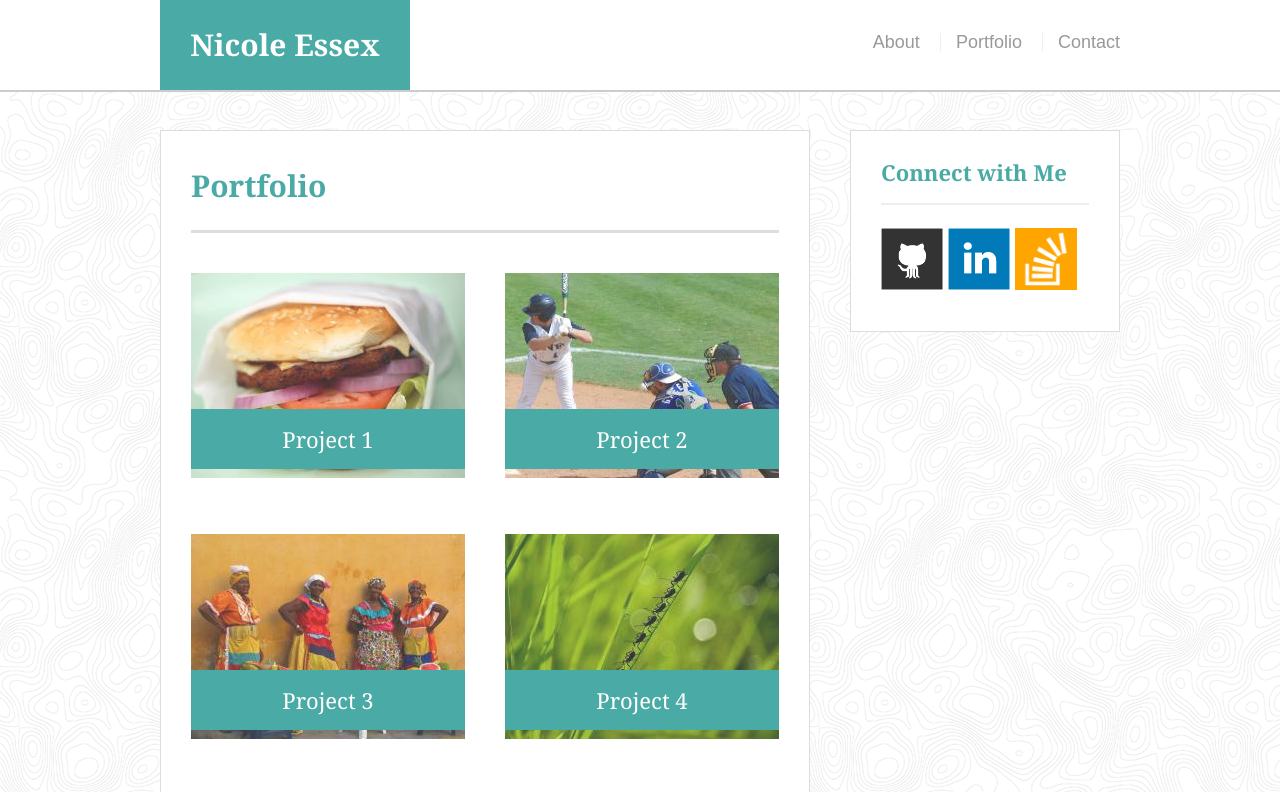
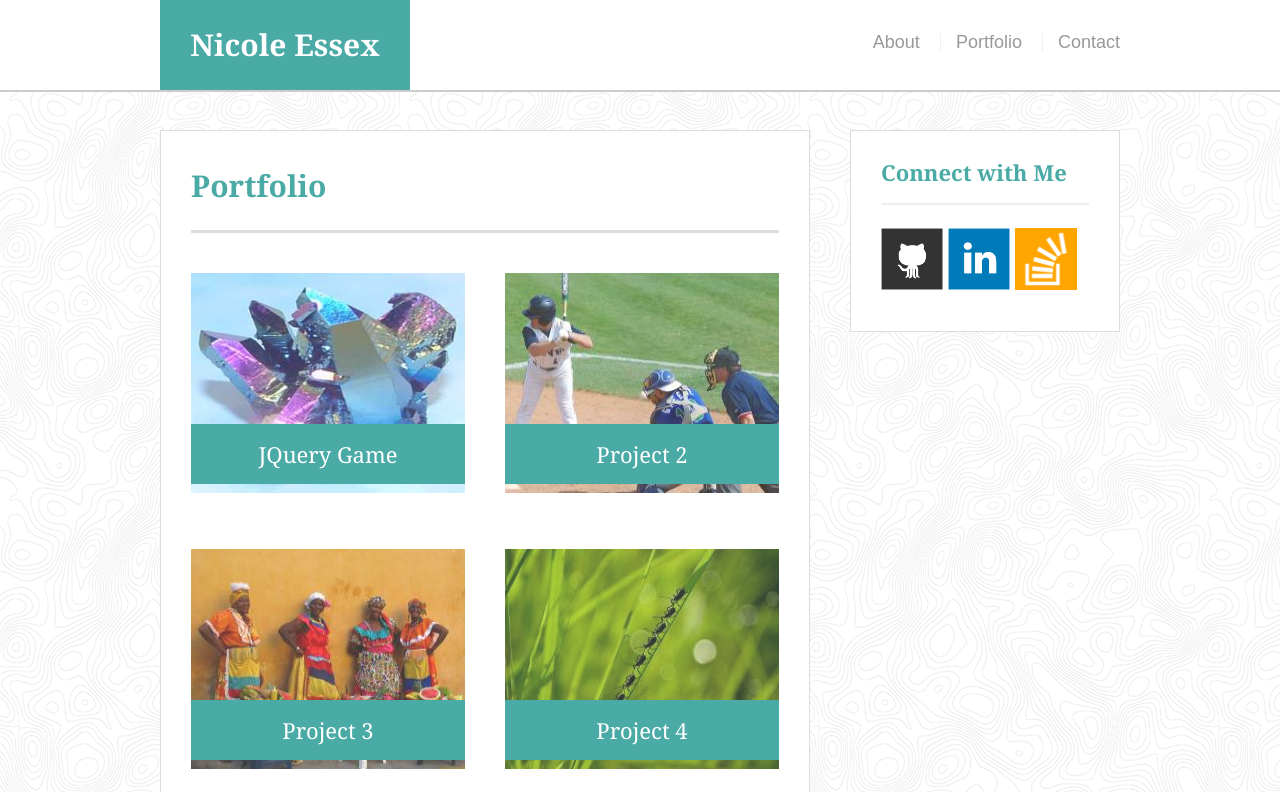
Before and after one commit to NicoleEssex/Responsive-Portfolio, a plain HTML site: page portfolio.html in a window 1280 px wide. Shown: the top 792 px of the page. Drawn offline with Linux system fonts and the light colour scheme; files that its build step writes are made by us from their sources.

Commit message:
linked Crystal Game to Portfolio as JQuery Game

```diff
--- a/assets/css/style.css
+++ b/assets/css/style.css
@@ -172,8 +172,11 @@ h3,
 
 .work img {
   width: 100%;
+  height: 220px;
   border: 0 none;
   opacity: 0.8;
+  overflow: hidden;
+
 }
 
 .work h3 {
--- a/portfolio.html
+++ b/portfolio.html
@@ -27,9 +27,9 @@
       <h1>Portfolio</h1>
 
       <div class="work">
-        <img src="assets/images/phProj1.jpg" alt="Project 1">
+        <a href="https://nicoleessex.github.io/week-4-game/"><img src="assets/images/crystalA.jpg" alt="Project 1"></a>
 
-        <h3>Project 1</h3>
+        <h3>JQuery Game</h3>
       </div>
       <div class="work">
         <img src="assets/images/phProj2.jpg" alt="Project 2">
```
Also changed, not shown: assets/images/crystalA.jpg (added).
